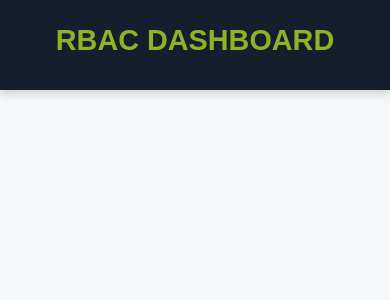
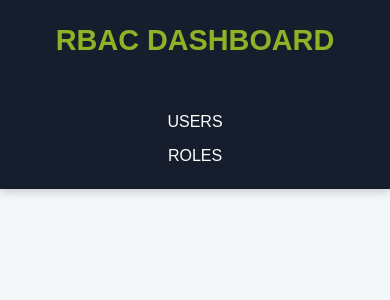
Before and after one commit to nagasai1155/VrV_frontend_assignment, a React (Vite) app in the folder vite-project/: page / in a window 390 px wide. Shown: the top 300 px of the page. Built offline with nearby package versions, Linux system fonts and the light colour scheme.

Commit message:
readmestructre added

```diff
--- a/vite-project/src/components/Navbar/Navbar.jsx
+++ b/vite-project/src/components/Navbar/Navbar.jsx
@@ -6,7 +6,7 @@ const Navbar = () => {
     return (
         <nav className={styles.navbar}>
             <div className={styles.logo}>RBAC Dashboard</div>
-         <center>   <div className={styles.floatingText}>My Name is Nagasai </div></center>
+         <center>   <div className={styles.floatingText}>VRV SECURITY</div></center>
             <ul className={styles.navLinks}>
                 <li className={styles.navItem}>
                     <Link to="/users" className={styles.navLink}>Users</Link>
--- a/vite-project/src/components/Navbar/Navbar.module.scss
+++ b/vite-project/src/components/Navbar/Navbar.module.scss
@@ -112,6 +112,7 @@ body {
     .navbar {
         flex-direction: column;
         padding: 1.5rem;
+        height: auto; /* Allow for content to wrap */
     }
 
     .logo {
@@ -128,17 +129,21 @@ body {
     .navLinks {
         flex-direction: column;
         align-items: center;
+        width: 100%; /* Ensure it takes full width */
         margin-top: 1.5rem;
     }
 
     .navItem {
         margin-left: 0;
         margin-top: 1rem;
+        width: 100%; /* Make items take up full width */
+        text-align: center;
     }
 
     .navLink {
         font-size: 1rem;
         padding: 10px;
+        width: 100%; /* Allow for full-width links */
     }
 }
 
```
Also changed, not shown: 1 other file (tests, documents, lock files or other folders).
